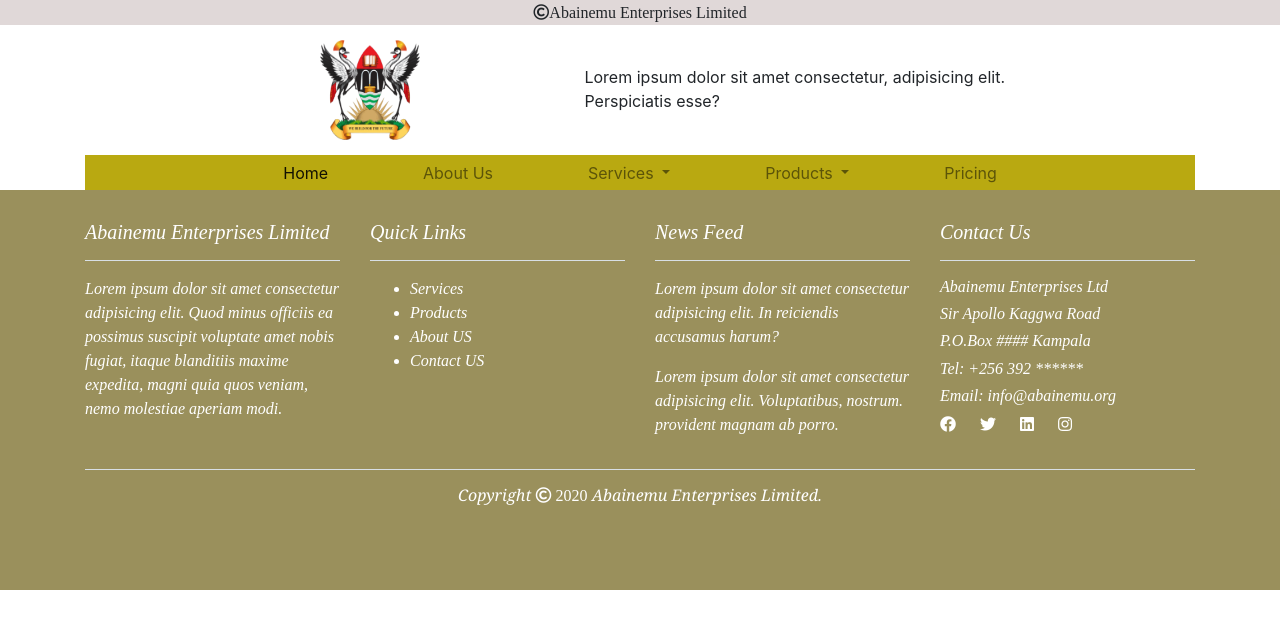
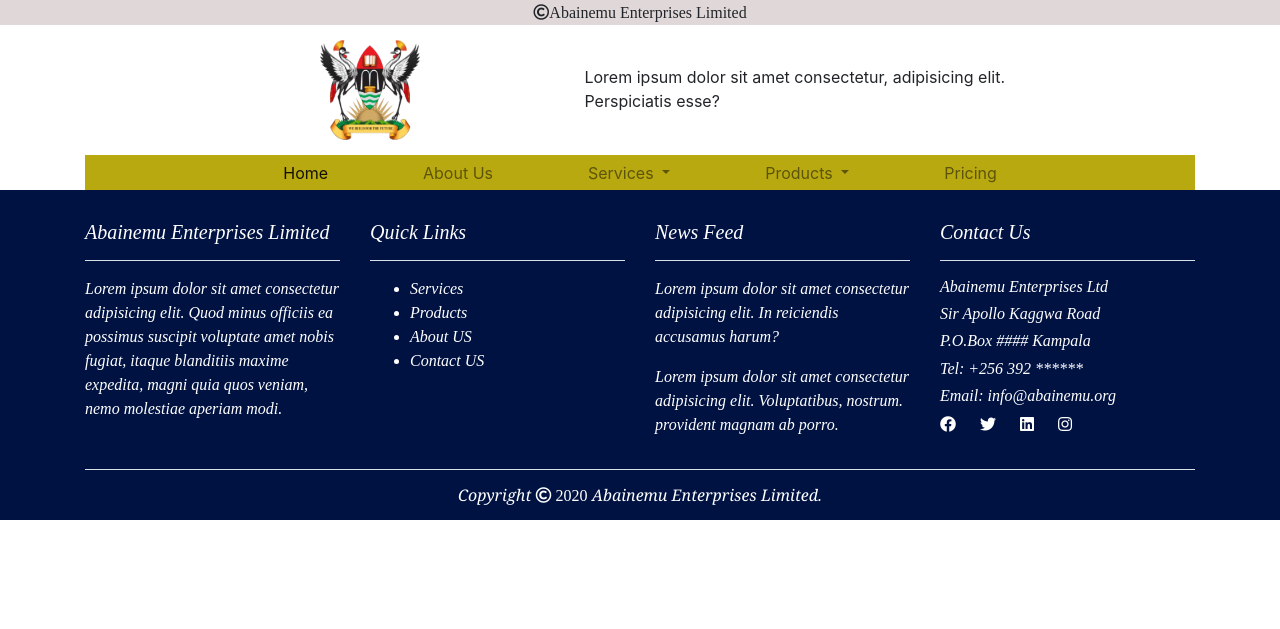
Before and after one commit to ngobi1/ael-repo, a PHP site: page / in a window 1280 px wide. Shown: the top 629 px of the page. Run offline with PHP 8.4, Linux system fonts and the light colour scheme.

Commit message:
temp footer

```diff
--- a/css/style.css
+++ b/css/style.css
@@ -37,8 +37,8 @@
 
 /*Begin footer*/
 #wrapper {
-    background-color: rgba(143, 132, 75, 0.9);
-    height: 400px;
+    background-color: rgb(0, 18, 66);
+    height: 330px;
 }
 .footer{
     padding-top: 30px;
```
